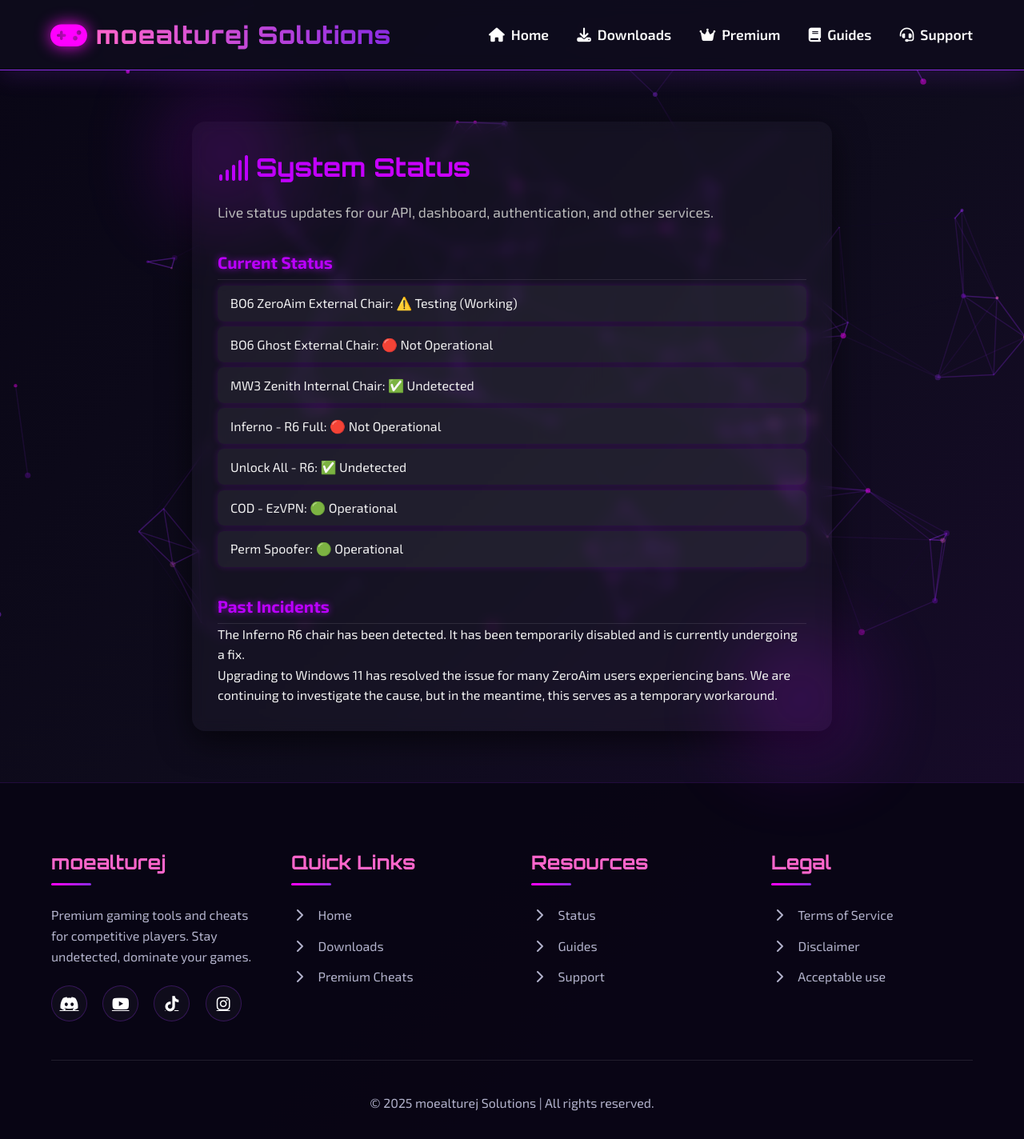
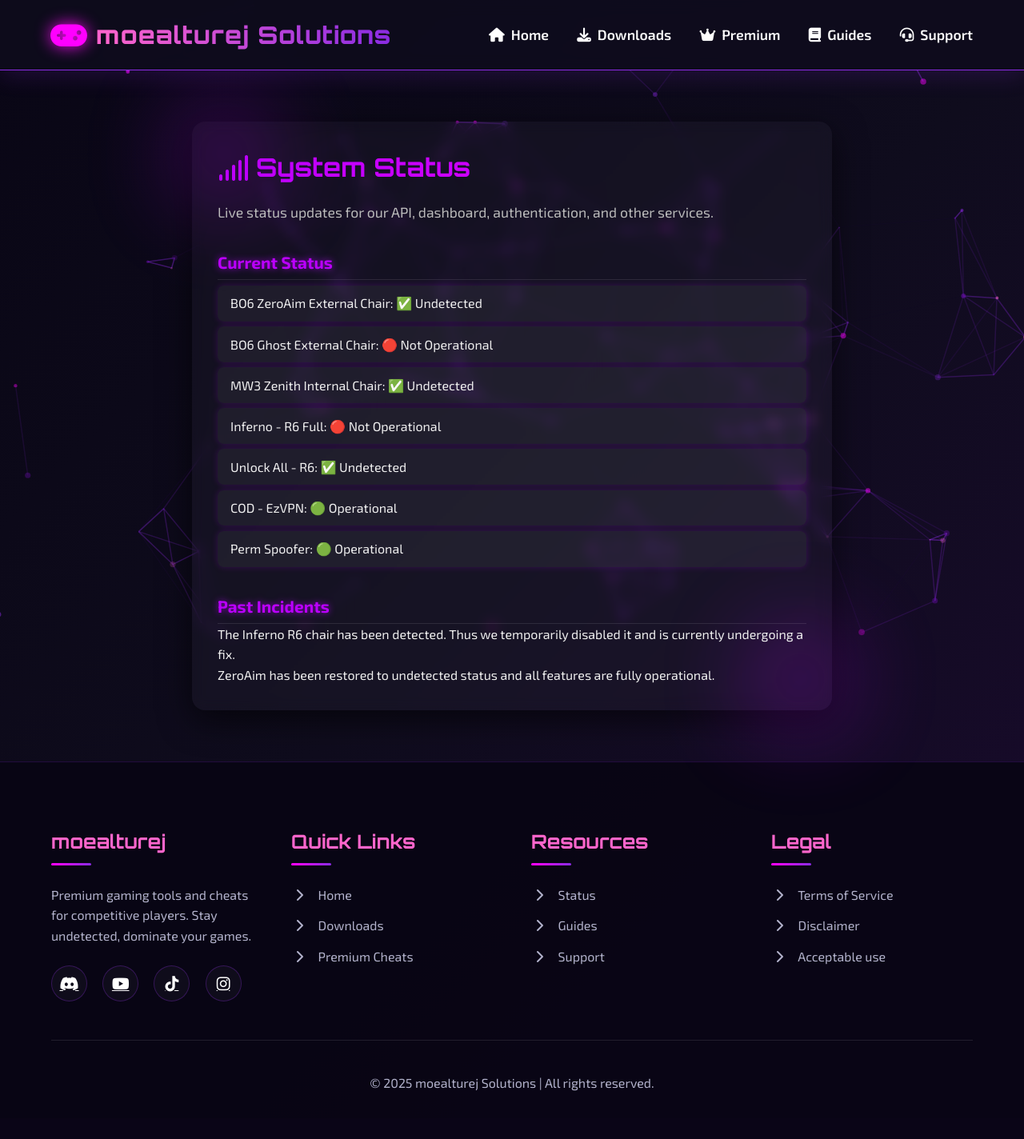
Before and after one commit to moealturej/moealturej-services, a Flask app: page /status in a window 1280 px wide. Shown: the whole page at 80% size. After the commit the page ends 1364 px from the top, so only its background shows below. Run offline with Flask 3, Linux system fonts and the light colour scheme.

Commit message:
Update status.html

```diff
--- a/templates/status.html
+++ b/templates/status.html
@@ -119,7 +119,7 @@
   <section>
     <h2>Current Status</h2>
     <ul>
-      <li>BO6 ZeroAim External Chair: ⚠️ Testing (Working)</li>
+      <li>BO6 ZeroAim External Chair: ✅ Undetected</li>
       <li>BO6 Ghost External Chair: 🔴 Not Operational</li>
       <li>MW3 Zenith Internal Chair: ✅ Undetected</li>
       <li>Inferno - R6 Full: 🔴 Not Operational</li>
@@ -131,8 +131,8 @@
 
   <section>
     <h2>Past Incidents</h2>
-    <p>The Inferno R6 chair has been detected. It has been temporarily disabled and is currently undergoing a fix.</p>
-    <p>Upgrading to Windows 11 has resolved the issue for many ZeroAim users experiencing bans. We are continuing to investigate the cause, but in the meantime, this serves as a temporary workaround.</p>
+    <p>The Inferno R6 chair has been detected. Thus we temporarily disabled it and is currently undergoing a fix.</p>
+    <p>ZeroAim has been restored to undetected status and all features are fully operational.</p>
   </section>
 </div>
 {% endblock %}
```
